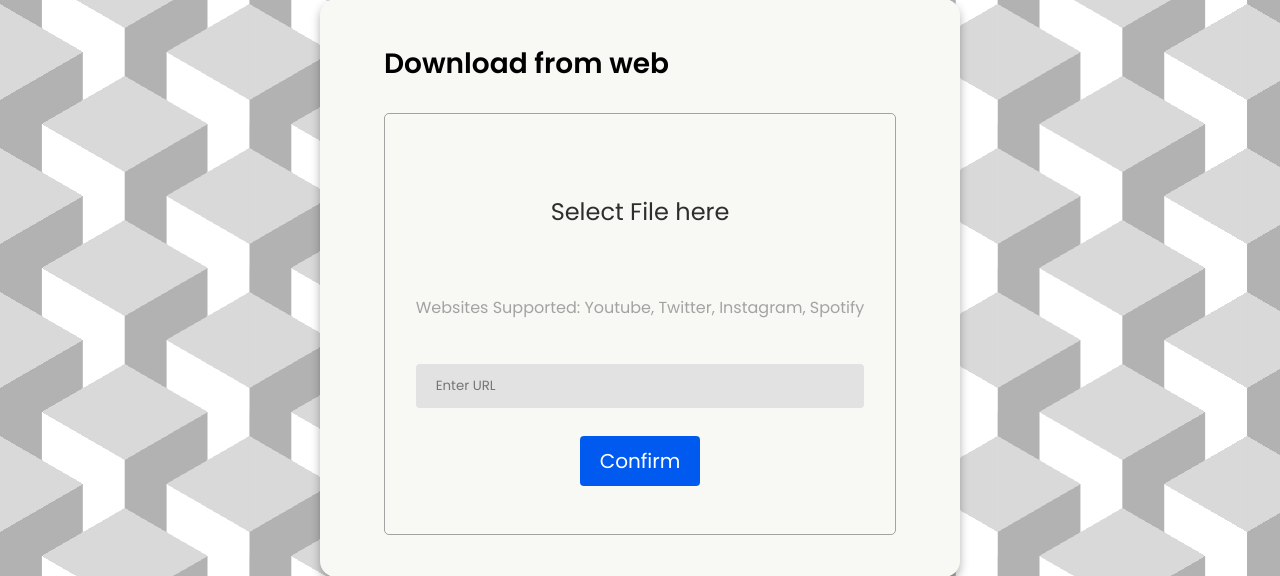
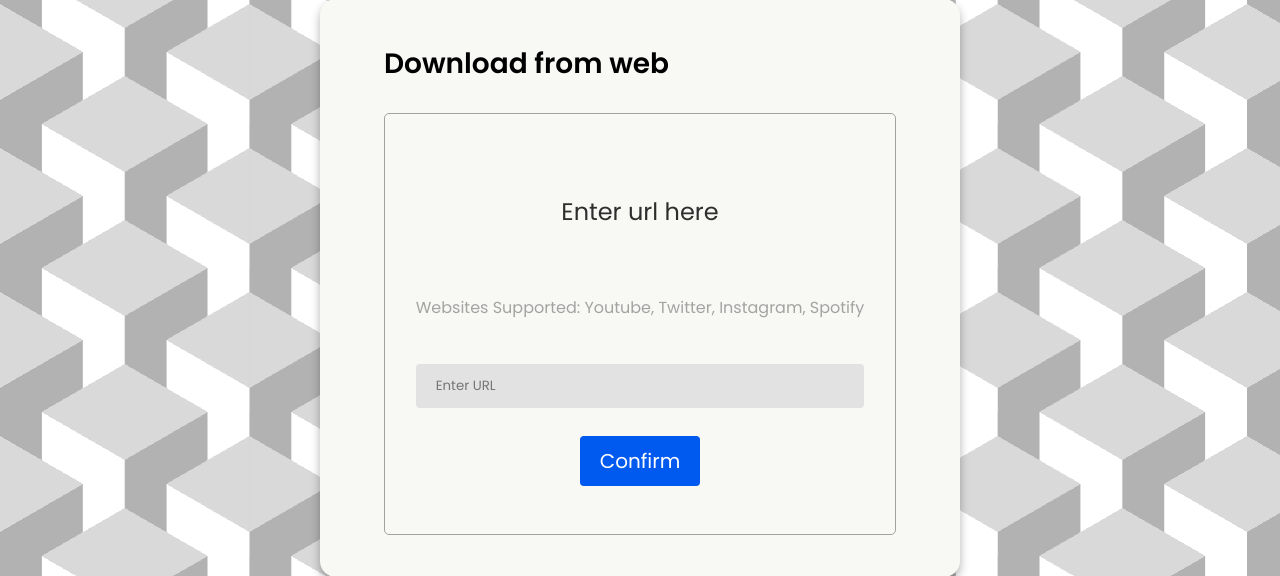
Before and after one commit to Gabrieleirbag1/Ultimate-Converter, a Flask app: page /web in a window 1280 px wide. Shown: the part 164-740 px from the top of the page. Run offline with Flask 3, Linux system fonts and the light colour scheme.

Commit message:
Update header text in web template to clarify input field purpose

```diff
--- a/src/templates/web.html
+++ b/src/templates/web.html
@@ -17,7 +17,7 @@
                         <div id="web-div" class="web-div fixed-sub-div">
                             <div class="file-preview-header">
                                 <header>
-                                    <h4>Select File here</h4>
+                                    <h4>Enter url here</h4>
                                 </header>
                             </div>
                             <div class="download-p-div">
```
